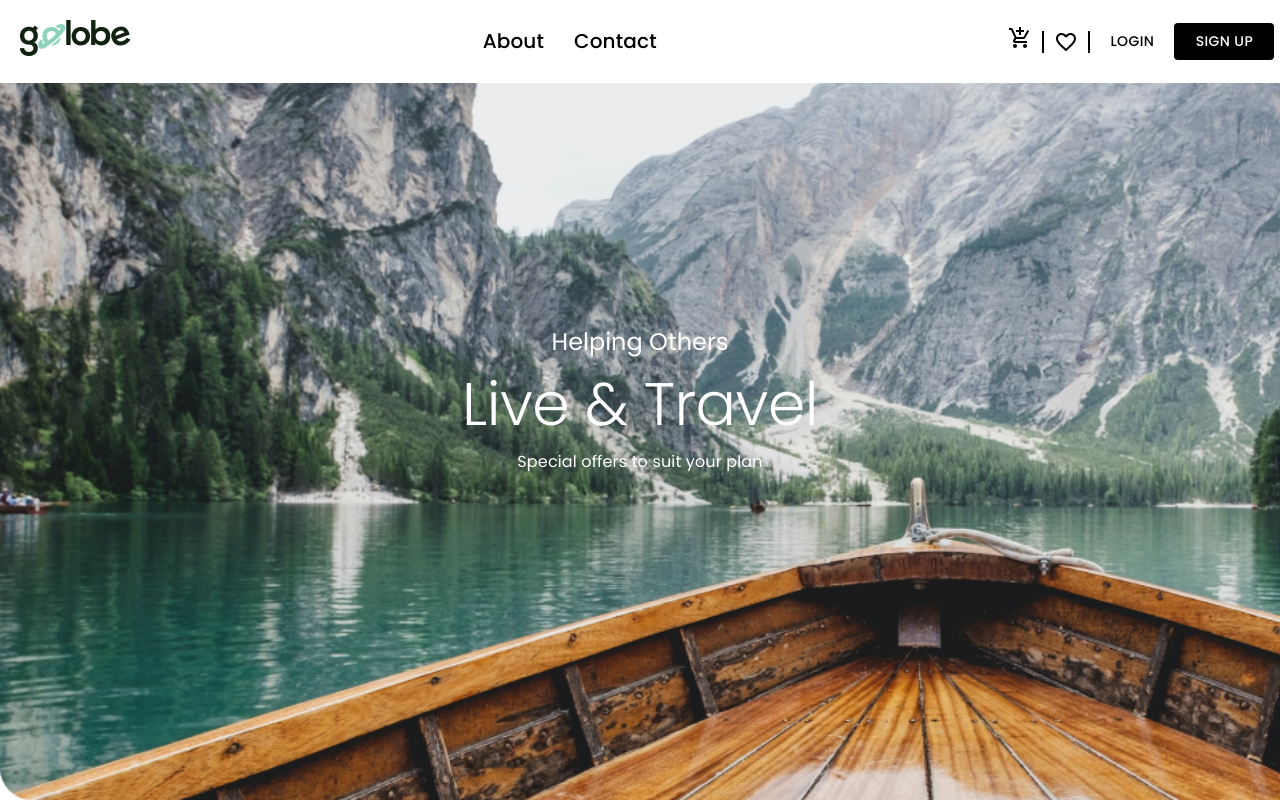
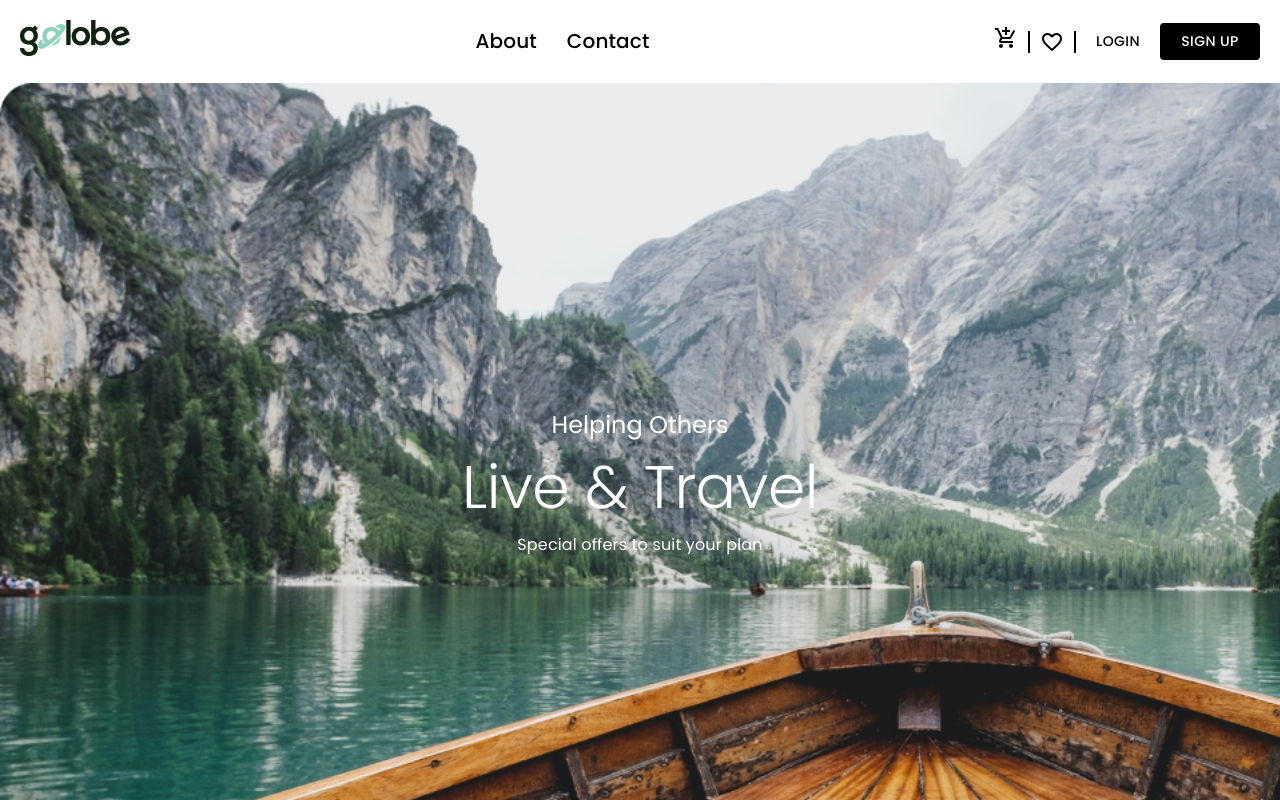
Before and after one commit to Eyyubfront/Global-Travel, a React (Vite) app in the folder Travel website/: page / in a window 1280 px wide. Shown: the top 800 px of the page. Built offline with nearby package versions, Linux system fonts and the light colour scheme; what @mui/x-date-pickers-pro would draw is missing.

Commit message:
position css change

```diff
--- a/Travel website/src/index.css
+++ b/Travel website/src/index.css
@@ -12,11 +12,8 @@ body{
     display: none;
 }
 .header_container{
-    position: fixed;
-    z-index: 9999999;
+    position: sticky;
     background-color: white;
-
-
 }
 .nav_head {
     border-bottom: 2px solid transparent;
@@ -72,9 +69,7 @@ body{
     width: 59% !important;
     height:max-content !important;
 }
-.header_container{
-    width: 98%;
-}
+
 
   @media (max-width: 600px) {
     .Container {
```
